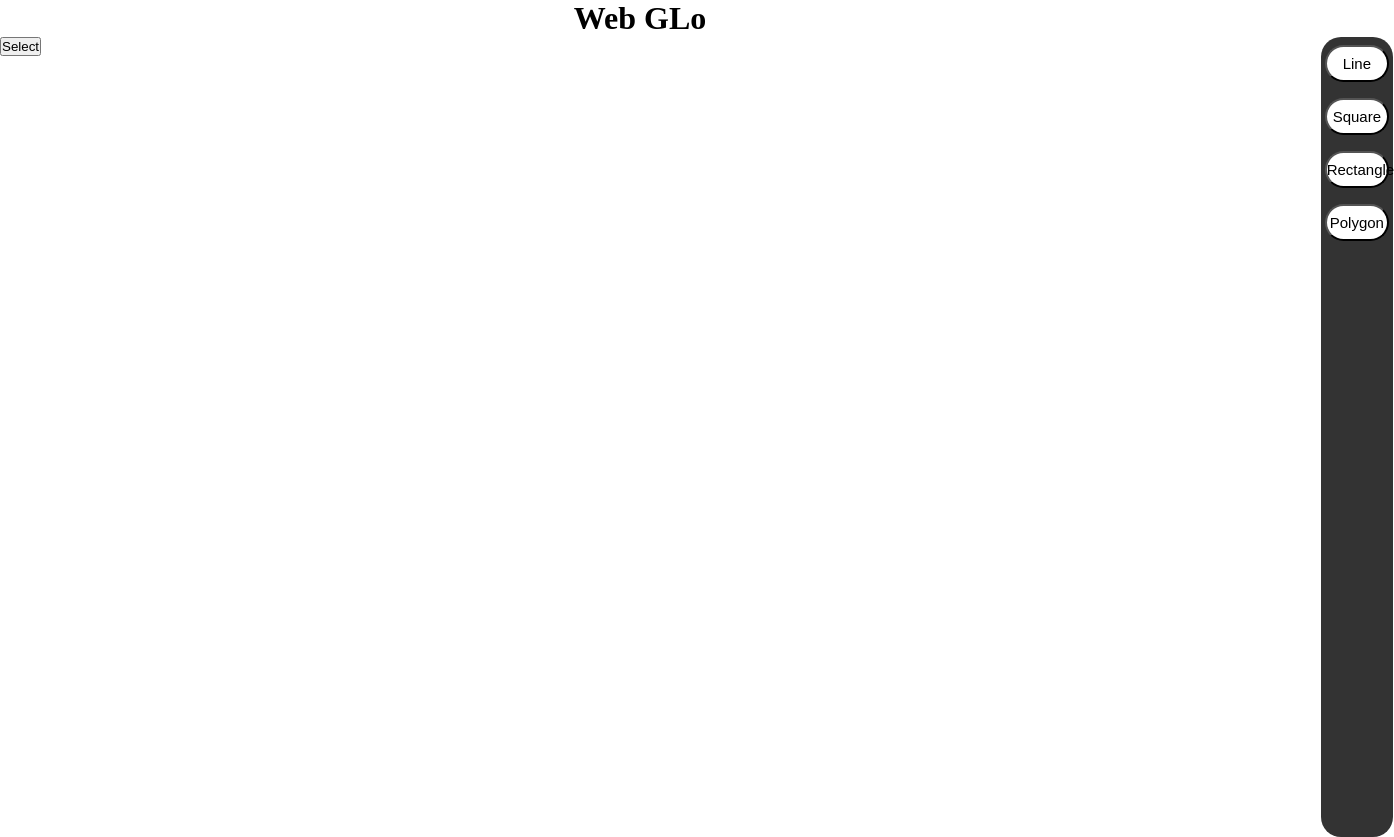
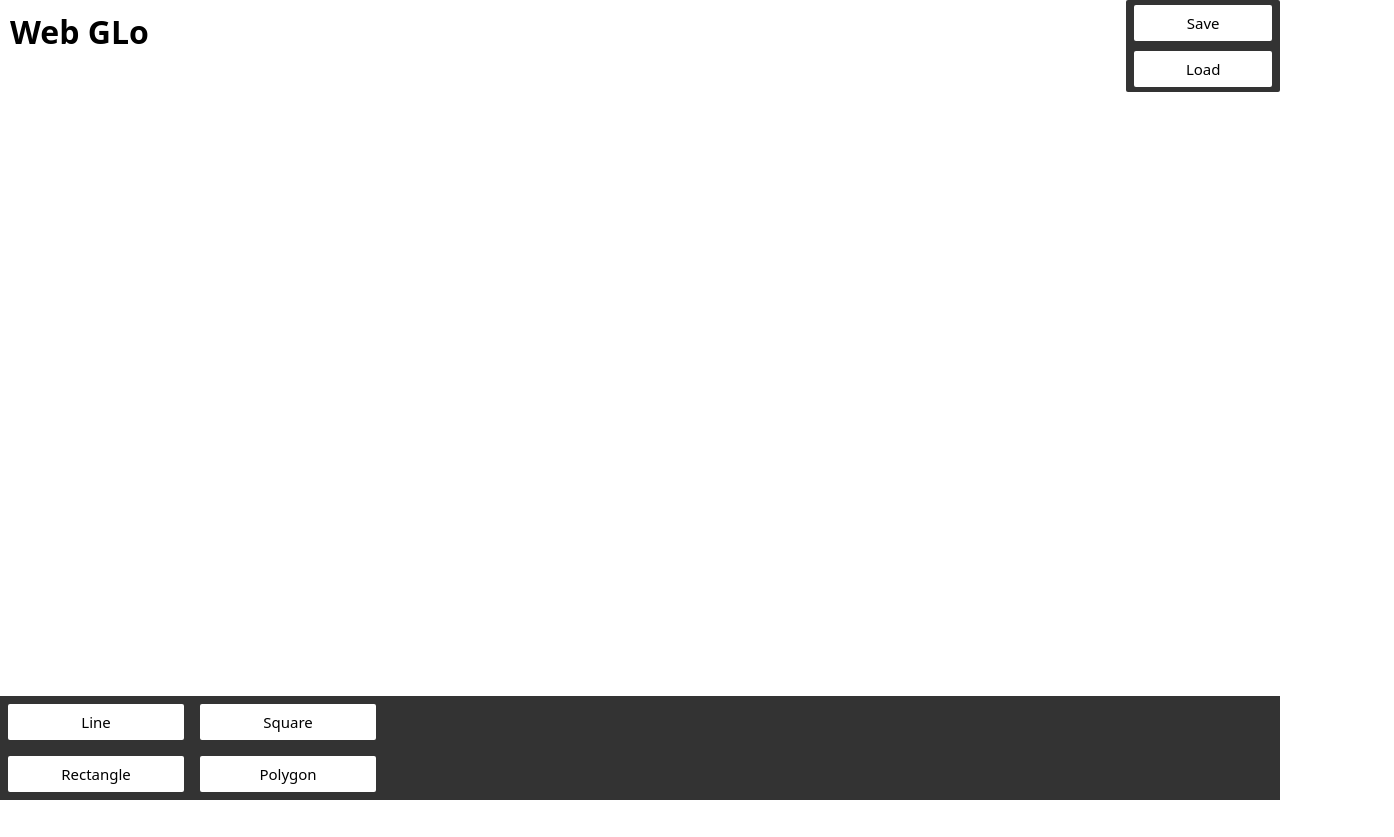
Before and after one commit to GAIB20/tugas-besar-grafkom-1-webglo, a website built with webpack: page index.html in a window 1280 px wide. Shown: the whole page, 1394 px wide, since content can reach past the window. After the commit the page ends 800 px from the top, so only its background shows below. Built offline with nearby package versions, Linux system fonts and the light colour scheme; a web font is replaced by a local one.

Commit message:
redesign and fix

```diff
--- a/index.html
+++ b/index.html
@@ -16,7 +16,7 @@
             uniform mat3 u_matrix;
 
             // untuk warna juga
-            // varying vec4 v_color;
+            varying vec4 v_color;
 
             // semua shader punya fungsi utama (main)
             void main() {
@@ -24,6 +24,7 @@
                 // (anggap saja sebagai return result koordinat clip space)
                 gl_Position = vec4((u_matrix * vec3(a_position, 1)).xy, 0, 1);
                 // v_color = a_color;
+                v_color =  vec4(1, 0, 0.5, 1);
             }
         </script>
         <script id="fragment-shader-2d" type="x-shader/x-fragment">
@@ -44,19 +45,24 @@
         <script type="text/javascript" src="./dist/index.js" defer></script>
     </head>
     <body>
+        <canvas id="gl-canvas"></canvas>
         <div class="title-wrap">
             <h1 id="title">Web GLo</h1>
         </div>
-        <div class="body-wrap">
-            <div class="left-control control">
-                <button>Select</button>
-            </div>
-            <canvas id="gl-canvas"></canvas>
-            <div class="right-control control">
-                <button class="btn" id="line">Line</button>
-                <button class="btn">Square</button>
-                <button class="btn">Rectangle</button>
-                <button class="btn">Polygon</button>
+        <div class="shape-control control">
+            <button class="btn btn2">Save</button>
+            <button class="btn btn2">Load</button>
+        </div>
+        <div class="bottom-control control">
+            <div class="right-bottom">
+                <div class="top">
+                    <button class="btn" id="line">Line</button>
+                    <button class="btn">Square</button>
+                </div>
+                <div class="top">
+                    <button class="btn">Rectangle</button>
+                    <button class="btn">Polygon</button>
+                </div>
             </div>
         </div>
     </body>
--- a/src/handler/DrawHandler.ts
+++ b/src/handler/DrawHandler.ts
@@ -1,5 +1,4 @@
 import ShapeEnum from "../enum/ShapeEnum";
-import { Coordinate } from "../object/base/Coordinate";
 import Vertex from "../object/base/Vertex";
 import Line from "../object/shape/Line";
 import Shape from "../object/shape/Shape";
@@ -16,7 +15,7 @@ class DrawHandler {
     public colorBuffer: WebGLBuffer;
     public positionBuffer: WebGLBuffer;
     public selectShape: ShapeEnum | null = null;
-    public listOfShape: Shape[] = [];
+    public listOfShape: Shape[];
 
     /** COMPONENT */
     public lineBtn: HTMLElement | null = null;
@@ -30,7 +29,7 @@ class DrawHandler {
         // this.gl = gl;
         this.canvas = canvas;
         this.document = document;
-
+        this.listOfShape = [];
         this.colorBuffer = gl.createBuffer() as WebGLBuffer;
         this.positionBuffer = gl.createBuffer() as WebGLBuffer;
 
@@ -40,6 +39,8 @@ class DrawHandler {
             positionBuffer: this.positionBuffer,
             colorBuffer: this.colorBuffer,
         };
+
+        this.document.addEventListener("DOMContentLoaded", this.rerender);
         this.initComponent();
         this.btnListener();
         this.canvasListener();
@@ -53,7 +54,6 @@ class DrawHandler {
         this.lineBtn?.addEventListener("click", () => {
             this.onDraw = false;
             this.selectShape = ShapeEnum.LINE;
-            console.log(`onDraw: ${this.onDraw}, ${this.selectShape}`);
         });
     }
 
@@ -63,7 +63,6 @@ class DrawHandler {
                 [event.clientX, event.clientY, 0],
                 [0, 0, 0, 0]
             );
-            console.log(`coor: x: ${point.coor.x}, y: ${point.coor.y}`);
             switch (this.selectShape) {
                 case ShapeEnum.LINE:
                     if (!this.onDraw) {
@@ -89,7 +88,6 @@ class DrawHandler {
 
         this.canvas.addEventListener("mousemove", (event: MouseEvent) => {
             if (!this.onDraw) return;
-            console.log("move");
             const point = new Vertex(
                 [event.clientX, event.clientY, 0],
                 [0, 0, 0, 0]
@@ -106,10 +104,16 @@ class DrawHandler {
                 default:
                     break;
             }
-
-            console.log(`object ${(this.listOfShape[0] as Line).p1}`);
         });
     }
+
+    public rerender = (): void => {
+        for (let i = 0; i < this.listOfShape.length; i++) {
+            this.listOfShape[i].render(this.renderProps);
+        }
+
+        window.requestAnimationFrame(this.rerender);
+    };
 }
 
 export default DrawHandler;
--- a/src/object/base/Coordinate.ts
+++ b/src/object/base/Coordinate.ts
@@ -5,7 +5,7 @@ export type Coordinate = {
 };
 
 const dot = (vec1: Coordinate, vec2: Coordinate): number => {
-    return vec1.x * vec2.x + vec1.y * vec2.y * vec1.p * vec2.p;
+    return vec1.x * vec2.x + vec1.y * vec2.y + vec1.p * vec2.p;
 };
 
 export default dot;
--- a/src/object/shape/Line.ts
+++ b/src/object/shape/Line.ts
@@ -16,7 +16,6 @@ class Line extends Shape {
     }
 
     public setPosition(gl: WebGLRenderingContext): void {
-        console.log(`p1: ${this.p1.coorArray()}, p2: ${this.p2?.coorArray()}`);
         gl.bufferData(
             gl.ARRAY_BUFFER,
             new Float32Array([
@@ -51,6 +50,7 @@ class Line extends Shape {
         if (index == 1) this.p1 = vertex;
         else if (index == 2) this.p2 = vertex;
     }
+
     public centroid(): [number, number] {
         return [
             (this.p1.coor.x + (this.p2?.coor.x as number)) / 2,
--- a/src/object/shape/Shape.ts
+++ b/src/object/shape/Shape.ts
@@ -1,4 +1,5 @@
 import ShapeEnum from "../../enum/ShapeEnum";
+import Matrix from "../../math/Matrix";
 import Transform from "../../math/Transform";
 import Vertex from "../base/Vertex";
 
@@ -23,11 +24,8 @@ abstract class Shape {
 
     public render(render: RenderProps) {
         if (!this.isNullVertex()) {
-            console.log("incomplete");
             return;
         }
-
-        console.log("render");
 
         /** Position */
         const positionLoc = render.gl.getAttribLocation(
--- a/style.css
+++ b/style.css
@@ -1,6 +1,10 @@
+@import url("https://fonts.googleapis.com/css2?family=Reggae+One&display=swap");
+
 * {
     margin: 0;
     padding: 0;
+    font-family: "Reggae One", system-ui;
+    border-style: none;
 }
 
 :root {
@@ -13,42 +17,65 @@ body {
 }
 
 .title-wrap {
+    position: fixed;
+    padding: 10px;
     margin: auto;
     height: auto;
 }
 
-.body-wrap {
-    margin: auto;
-    display: flex;
-    flex-direction: row;
+#gl-canvas {
+    width: 100vw;
+    height: 100vh;
 }
 
 .control {
-    width: 10vw;
+    position: fixed;
 }
 
-.right-control {
+.bottom-control {
+    width: 100vw;
+    right: 0;
+    bottom: 0;
     display: flex;
-    flex-direction: column;
+    flex-direction: row;
     background: var(--black);
-    border-radius: 20px;
+}
 
-    /* background: black; */
+.right-bottom {
+    width: 30vw;
 }
 
 .btn {
-    width: 90%;
+    width: 50%;
     margin: auto;
     margin-top: 0.5rem;
     margin-bottom: 0.5rem;
+    margin-left: 0.5rem;
+    margin-right: 0.5rem;
     padding: 0.5rem 0rem;
     font-size: 15px;
-    border-radius: 20px;
     background: white;
+    border-radius: 2px;
 }
 
-canvas {
-    height: 100vh;
-    width: 100%;
-    z-index: 0;
+.top {
+    display: flex;
 }
+
+/* SYSTEM CONTROL */
+.shape-control {
+    top: 0;
+    right: 0;
+    background: var(--black);
+    width: 12vw;
+    display: flex;
+    flex-direction: column;
+    border-radius: 2px;
+}
+
+.btn2 {
+    margin: auto;
+    margin-top: 5px;
+    margin-bottom: 5px;
+    width: 90%;
+}
```
